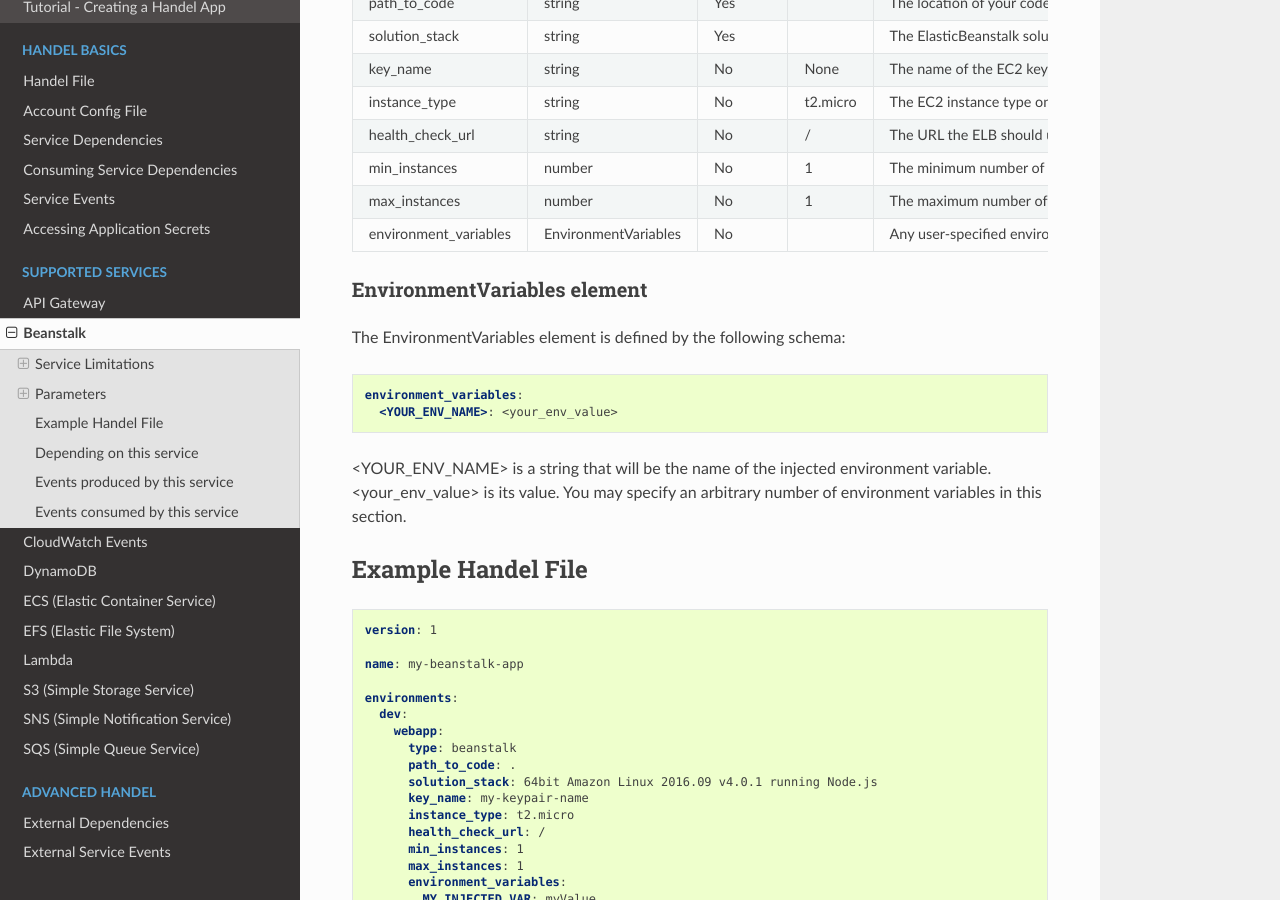
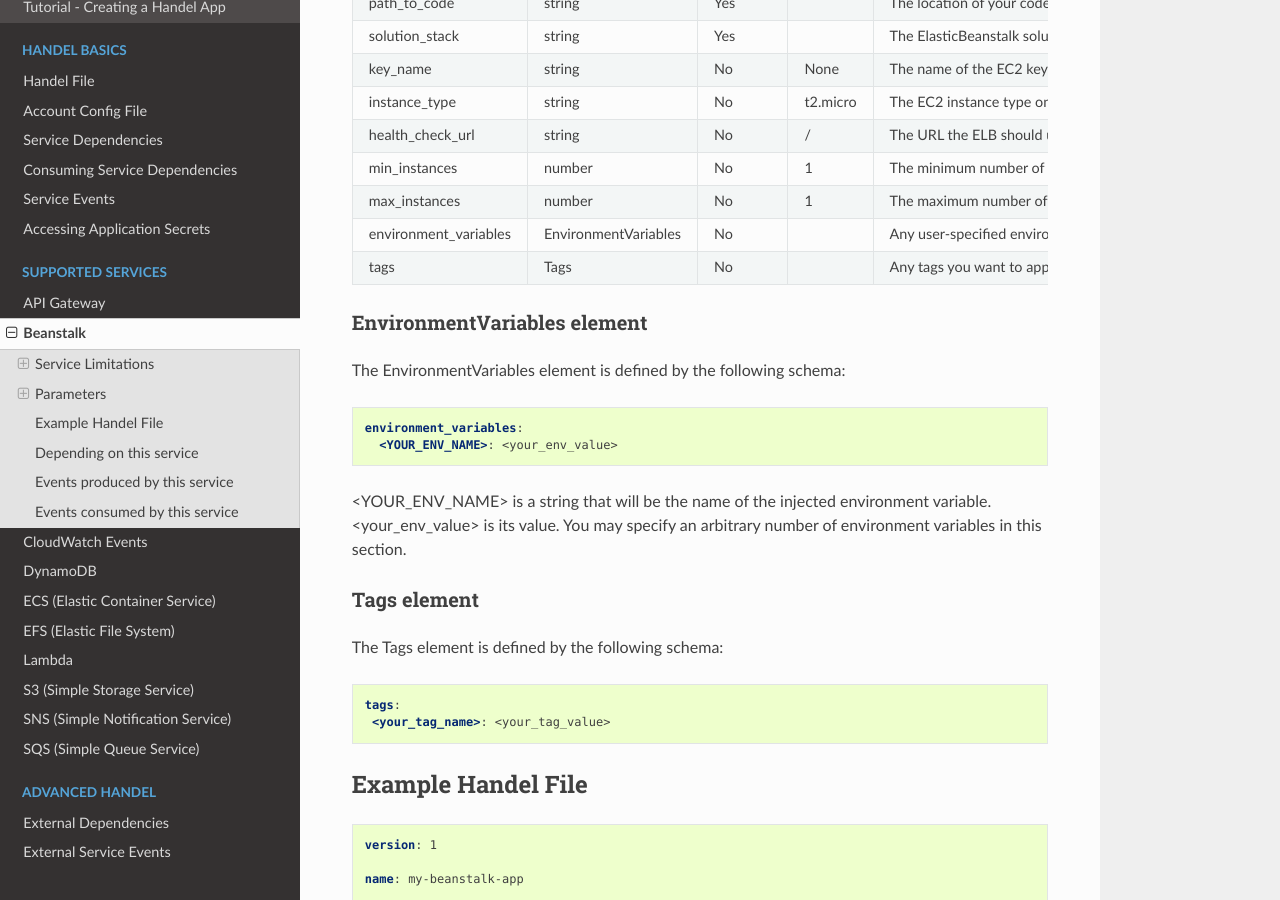
Before and after one commit to byu-oit/handel, a Sphinx documentation site: the page built from docs/supported-services/beanstalk.rst, in a window 1280 px wide and 900 px high, scrolled down 536 px. Built offline with Sphinx 7.4.7 and the Read the Docs theme 2.0.0, drawn with Linux system fonts in a browser that asks for light colours.

Commit message:
Add docs for Beanstalk tagging support

```diff
--- a/docs/supported-services/beanstalk.rst
+++ b/docs/supported-services/beanstalk.rst
@@ -62,6 +62,11 @@ Parameters
      - No
      -
      - Any user-specified environment variables to inject in the application.
+   * - tags
+     - Tags
+     - No
+     -
+     - Any tags you want to apply to your Beanstalk environment
 
 EnvironmentVariables element
 ~~~~~~~~~~~~~~~~~~~~~~~~~~~~
@@ -73,6 +78,15 @@ The EnvironmentVariables element is defined by the following schema:
       <YOUR_ENV_NAME>: <your_env_value>
 
 <YOUR_ENV_NAME> is a string that will be the name of the injected environment variable. <your_env_value> is its value. You may specify an arbitrary number of environment variables in this section.
+
+Tags element
+~~~~~~~~~~~~
+The Tags element is defined by the following schema:
+
+.. code-block:: yaml
+
+  tags:
+   <your_tag_name>: <your_tag_value>
 
 Example Handel File
 -------------------
```
